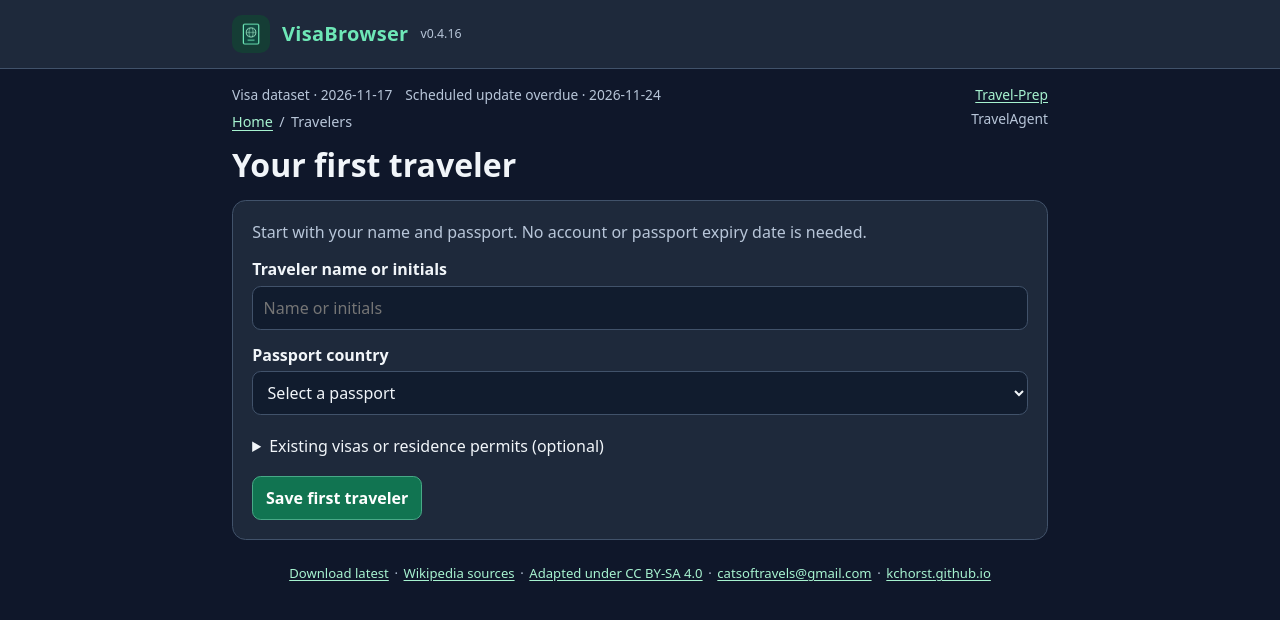
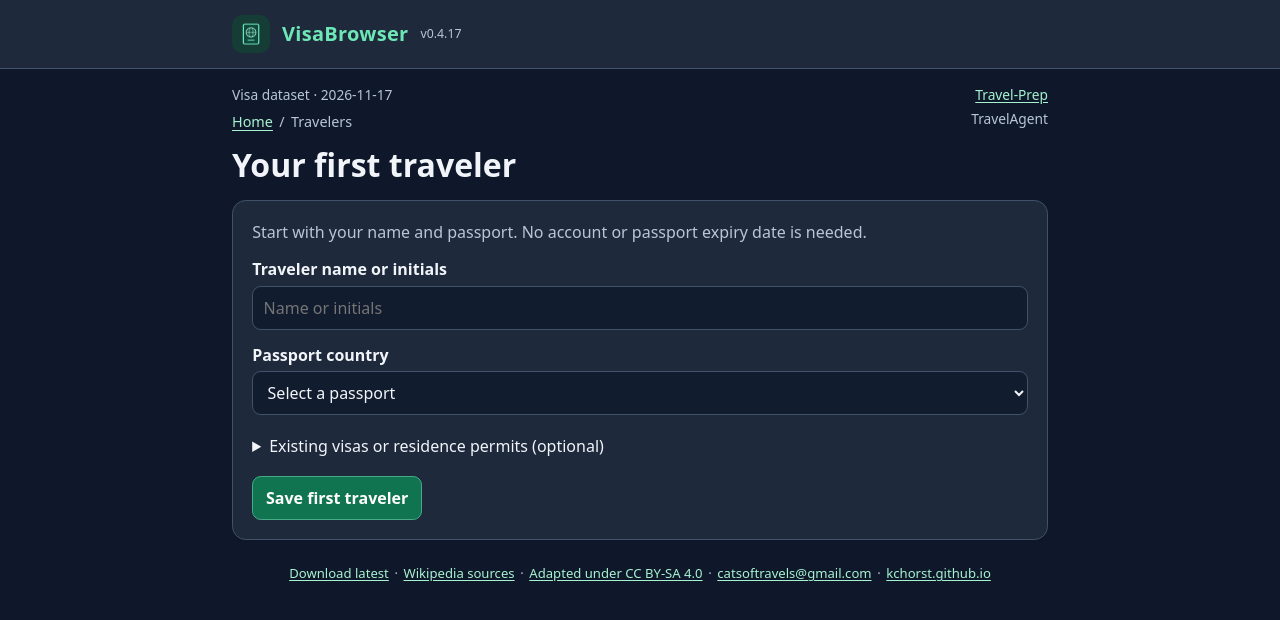
Before and after one commit to kchorst/VisaBrowser, a website with bundled scripts: page site/index.html in a window 1280 px wide. Built offline with nearby package versions, Linux system fonts and the light colour scheme.

Commit message:
Release v0.4.17 and remove stale dataset schedule notice

```diff
--- a/package.json
+++ b/package.json
@@ -1,6 +1,6 @@
 {
   "name": "visabrowser",
-  "version": "0.4.16",
+  "version": "0.4.17",
   "private": true,
   "type": "module",
   "scripts": {
--- a/site/app.js
+++ b/site/app.js
@@ -1199,16 +1199,7 @@ async function readCatalog() {
   document.querySelector('#visa-data-dates').hidden = !hasDate;
   if (hasDate) {
     const datasetDate = generated.toISOString().slice(0, 10);
-    // The published dataset refresh is scheduled for Tuesdays (UTC).
-    const nextUpdate = new Date(datasetDate);
-    const tuesday = 2;
-    const daysToTuesday = (tuesday - nextUpdate.getUTCDay() + 7) % 7 || 7;
-    nextUpdate.setUTCDate(nextUpdate.getUTCDate() + daysToTuesday);
-    const expectedDate = nextUpdate.toISOString().slice(0, 10);
-    const label = new Date().toISOString().slice(0, 10) > expectedDate
-      ? 'Scheduled update overdue' : 'Next scheduled update';
     document.querySelector('#visa-data-date').textContent = `Visa dataset · ${datasetDate}`;
-    document.querySelector('#visa-next-update').textContent = `${label} · ${expectedDate}`;
   }
   destinations = catalog.destinations.filter(code => places[code]).map(code => [code, places[code]]).sort(alpha);
   passports = Object.entries(places).filter(([code]) => catalog.passports.includes(code)).sort(alpha);
@@ -1343,6 +1334,7 @@ if ('serviceWorker' in navigator && 'caches' in window) {
     const checkForUpdate = () => {
       if (!document.hidden && navigator.onLine) registration.update().catch(() => {});
     };
+    checkForUpdate();
     document.addEventListener('visibilitychange', checkForUpdate);
     window.addEventListener('online', checkForUpdate);
     window.setInterval(checkForUpdate, 30 * 60 * 1000);
--- a/site/index.html
+++ b/site/index.html
@@ -26,7 +26,6 @@
       <div>
         <div class="data-dates muted" id="visa-data-dates" hidden>
           <span id="visa-data-date"></span>
-          <span id="visa-next-update"></span>
         </div>
         <div id="page-breadcrumbs"></div>
       </div>
--- a/site/version.js
+++ b/site/version.js
@@ -1 +1 @@
-export const version = '0.4.16';
+export const version = '0.4.17';
```
Also changed, not shown: USER_GUIDE.md (+2 -2 lines), README.md, 1 other file.
